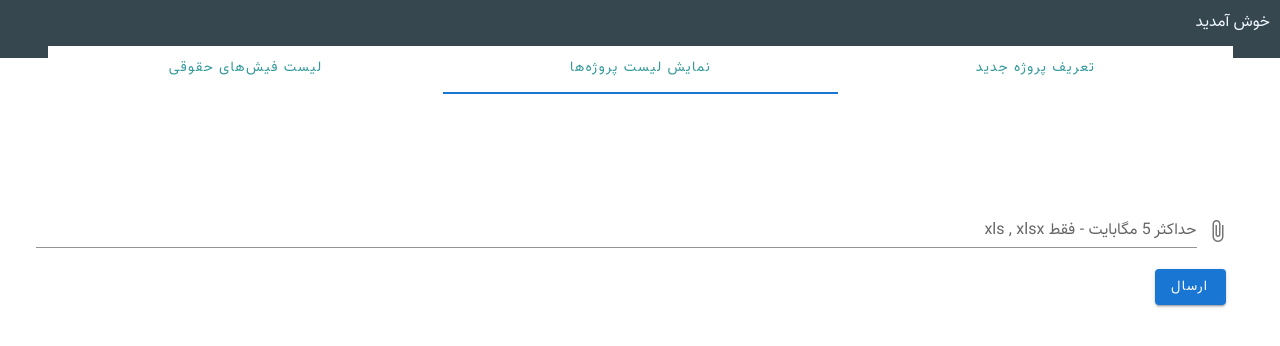
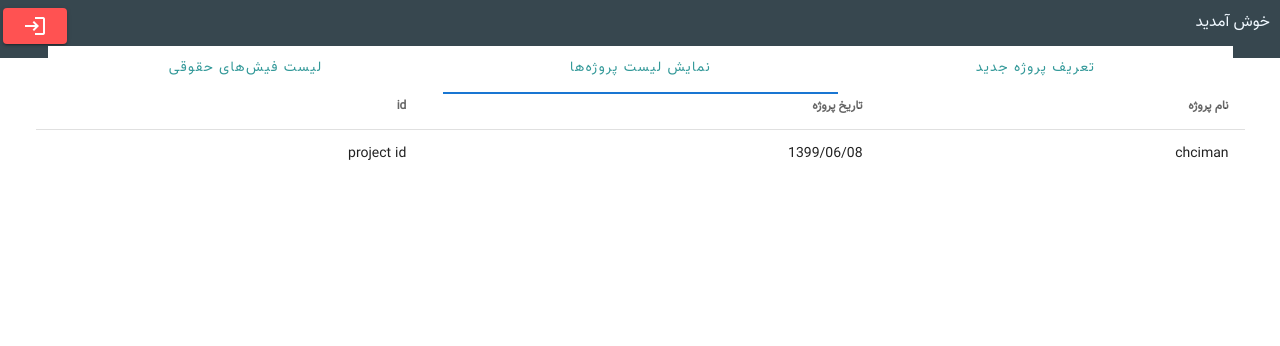
Before and after one commit to ClOsSe/payroll, a Vue app: page /employer in a window 1280 px wide. Shown: the top 346 px of the page. Built offline with nearby package versions, Linux system fonts and the light colour scheme.

Commit message:
pop-up and upload file components fixed

```diff
--- a/src/layouts/Main.vue
+++ b/src/layouts/Main.vue
@@ -2,12 +2,22 @@
   <div class="bg-gray">
     <v-layout class="header" row>
       <v-flex class="nav_username" col="12">خوش آمدید</v-flex>
+      <v-btn slall dark color="error" id="cancel" @click="logOut()">
+        <v-icon dark>mdi-login</v-icon>
+      </v-btn>
     </v-layout>
     <router-view />
   </div>
 </template>
 <script>
-export default {};
+export default {
+  methods: {
+    logOut() {
+      localStorage.clear();
+      this.$router.push("/login");
+    },
+  },
+};
 </script>
 <style>
 .header {
@@ -19,4 +29,8 @@ export default {};
   margin-right: 10px;
   color: aliceblue;
 }
+
+#cancel {
+  margin: 20px;
+}
 </style>
--- a/src/views/Employer.vue
+++ b/src/views/Employer.vue
@@ -9,34 +9,31 @@
       <router-view />
 
       <v-layout>
-        <v-row v-show="uploadFile">
-          <v-file-input
-            v-model="excelFile"
-            ref="excelFile"
-            show-size
-            :rules="excelFileRules"
-            accept=".xls, .xlsx"
-            label="حداکثر 5 مگابایت - فقط xls , xlsx"
-          ></v-file-input>
-          <v-btn @click="sendList()" color="primary">ارسال</v-btn>
+        <!-- this will be shoed with drop down  -->
+        <v-row v-show="showProjectLists" md="12">
+          <v-flex>
+            <v-data-table
+              :hide-default-footer="true"
+              :headers="projectsHeaders"
+              :items="projectItems"
+              @click:row="viewProject"
+              :selected="projectNameSelected"
+            ></v-data-table>
+          </v-flex>
         </v-row>
-
+        <!-- ******************************* -->
         <v-row v-show="showList">
           <v-flex>
             <v-data-table
               :hide-default-footer="true"
               :headers="headers"
               :items="items"
-              @click:row="veiwItem"
+              @click:row="viewPayrollItem"
               :selected="selected"
-            >
-              <template v-slot:items="props">
-                <tr>{{props.items}}</tr>
-              </template>
-            </v-data-table>
+            ></v-data-table>
           </v-flex>
         </v-row>
-
+        <!-- ************************* -->
         <v-row v-show="registerProject">
           <v-text-field v-model="projectName" label="نام پروژه را وارد کنید"></v-text-field>
           <v-btn @click="sendProjectName" color="primary">ثبت</v-btn>
@@ -45,9 +42,9 @@
     </v-layout>
     <!-- ***********************   POPUP   *************************** -->
 
-    <v-dialog v-model="dialog">
+    <v-dialog v-model="showPayrollItem">
       <v-card-title class="headline grey lighten-2 pos">
-        نام پروژه {{headers.project_name}}
+        نام پروژه {{this.payrollname2}}
         <v-btn small absolute left dark color="error" id="cancel" @click="cancel()">
           <v-icon dark>mdi-close</v-icon>
         </v-btn>
@@ -56,93 +53,105 @@
     </v-dialog>
 
     <!-- ***********************   POPUP   *************************** -->
+    <!-- upload payroll file based on project name -->
+    <v-dialog v-model="uploadFile">
+      <v-card-title class="headline grey lighten-2 pos">
+        آپلود فیش حقوق برای پروژه: {{this.projectname2}}
+        <v-btn small absolute left dark color="error" id="cancel" @click="cancelUpload()">
+          <v-icon dark>mdi-close</v-icon>
+        </v-btn>
+      </v-card-title>
+      <UploadPayroll :projectNameSelected="projectNameSelected"></UploadPayroll>
+    </v-dialog>
+    <!-- ********************** -->
   </v-container>
 </template>
 <script>
 import PopUpDialog from "./PopUpDialog.vue";
-
+import UploadPayroll from "./UploadPayroll.vue";
 export default {
   components: {
     PopUpDialog,
+    UploadPayroll,
   },
   data: () => ({
-    dialog: false,
+    projectname2: "", // save project name to send to show on pop up title
+    payrollname2: "", // save payroll name to send to show on pop up title
+    projectNameSelected: "",
+    showPayrollItem: false,
     selected: "",
-    excelFile: null,
     projectName: "",
-    uploadFile: true,
+    uploadFile: false,
     registerProject: false,
     showList: false,
+    showProjectLists: true,
     active_tab: 1,
-    excelFileRules: [
-      (value) =>
-        !value ||
-        value.size <= 5000000 ||
-        "حجم فایل باید کمتر از 5 مگابایت باشد!",
-    ],
+
     tabs: [
       { index: 0, name: "تعریف پروژه جدید" },
       { index: 1, name: "نمایش لیست پروژه‌ها" },
       { index: 2, name: "لیست فیش‌های حقوقی" },
     ],
     headers: [
+      { text: "نام و نام خانوادگی", sortable: false, value: "username" },
+      { text: "کد پرسنلی", sortable: false, value: "id" },
       { text: "نام پروژه", sortable: false, value: "project_name" },
-      { text: "تاریخ", value: "date_monthly" },
+      { text: " تاریخ فیش", value: "date_monthly" },
     ],
     items: [
       {
-        project_name: "test 1",
-        date_monthly: "test 2",
+        id: "10522",
+        username: "محمد گودرزی",
+        project_name: "shciman",
+        date_monthly: "1399/06/01",
       },
+    ],
+    projectsHeaders: [
+      { text: "نام پروژه", sortable: false, value: "project_name" },
+      { text: "تاریخ پروژه", sortable: false, value: "project_date" },
+      { text: "id", sortable: false, value: "id" },
+    ],
+    projectItems: [
+      { project_name: "chciman", project_date: "1399/06/08", id: "project id" },
     ],
   }),
   //************************* methods **********************************
   methods: {
-    veiwItem(veiwItem) {
-      //  dialog will show dialog component
-      this.dialog = true;
-      this.selected = veiwItem.id;
+    viewProject(viewProject) {
+      this.uploadFile = true;
+
+      this.projectname2 = viewProject.project_name;
+      this.projectNameSelected = viewProject.id;
+    },
+    viewPayrollItem(viewItem) {
+      //  dialog will show popupdialog component
+      this.showPayrollItem = true;
+      this.payrollname2 = viewItem.project_name;
+      this.selected = viewItem.id;
     },
     // moving between tabs
     changeTab(e) {
       if (e === 0) {
         this.registerProject = true;
         this.showList = false;
-        this.uploadFile = false;
-        console.log("id tab" + e);
+        (this.showProjectLists = false), console.log("id tab : " + e);
       } else if (e === 1) {
-        this.uploadFile = true;
-        this.showList = false;
+        (this.showProjectLists = true), (this.showList = false);
         this.registerProject = false;
-        console.log("id tab" + e);
+        console.log("id tab : " + e);
       } else {
         this.showList = true;
         this.registerProject = false;
-        this.uploadFile = false;
-        console.log("id tab" + e);
+        (this.showProjectLists = false), console.log("id tab : " + e);
       }
     },
-    // Insert Excel file Into DB
-    sendList() {
-      // send xls file to DB with post
-      let list = new FormData();
-      if (!this.excelFile) {
-        alert("لطفا ابتدا یک فایل انتخاب کنید!");
-        return;
-      }
-      list.append("projects", this.excelFile, this.excelFile.name);
-      // ersal form data be samt server
-      this.$axios
-        .post("lists", list)
-        .then((data) => {
-          console.log(data);
-        })
-        .catch((e) => {
-          console.log(e);
-        });
+
+    cancel() {
+      this.showPayrollItem = false;
     },
-    cancel() {
-      this.dialog = false;
+    cancelUpload() {
+      this.uploadFile = false;
+      this.projectname2 = "";
     },
     //chetori bedon inke safe ja be ja beshhe link taghir kone?
     // regiter a new project name
@@ -177,7 +186,6 @@ export default {
   width: 120px;
   height: 60px;
 }
-.v-file-input,
 .v-text-field {
   margin-top: 10%;
   margin-right: 15px;
--- a/src/views/Login.vue
+++ b/src/views/Login.vue
@@ -51,6 +51,8 @@ export default {
   },
   methods: {
     submit() {
+      // naghsh user ( admin - user) moshakhas mishe
+      //  man roye rol ya naghsh shart mizaram baraye ersal be samt baghi safahat
       this.$axios
         .post("/login", {
           username: this.username,
@@ -67,7 +69,7 @@ export default {
             } else if (data.data.role === "admin") {
               this.$router.push("/employer");
             } else {
-              alert(data); //username or password is not correct
+              alert(data); //username or password is not correct!
             }
           }
         })
--- a/src/views/PopUpDialog.vue
+++ b/src/views/PopUpDialog.vue
@@ -6,7 +6,7 @@
           <v-card>
             <v-divider></v-divider>
 
-            <v-card-text id="test">
+            <v-card-text id="text">
               <v-data-table :hide-default-footer="true" :headers="headers" :items="information"></v-data-table>
             </v-card-text>
 
@@ -34,7 +34,14 @@ export default {
       { text: "کسورات", sortable: false, value: "deductions" },
       { text: "تاریخ", sortable: false, value: "date_monthly" },
     ],
-    information: [],
+    information: [
+      {
+        national_id: "123456789",
+        additions: "1500000+",
+        deductions: "5000000-",
+        date_monthly: "1399/07/01",
+      },
+    ],
   }),
   watch: {
     selected: {
@@ -56,7 +63,7 @@ export default {
 };
 </script>
 <style >
-#test {
+#text {
   margin: 10px;
 }
 </style>
--- /dev/null
+++ b/src/views/UploadPayroll.vue
@@ -0,0 +1,77 @@
+<template>
+  <div>
+    <v-flex>
+      <v-row>
+        <v-col md="12">
+          <v-card>
+            <v-card-text>
+              <h2 style="color:red;">لطفا با توجه به نام پروژه, فایل فیش حقوقی را آپلود کنید.</h2>
+              <v-file-input
+                v-model="excelFile"
+                ref="excelFile"
+                show-size
+                :rules="excelFileRules"
+                accept=".xls, .xlsx"
+                label="حداکثر 5 مگابایت - فقط xls , xlsx"
+              ></v-file-input>
+              <v-btn @click="sendList" color="primary">ارسال</v-btn>
+            </v-card-text>
+
+            <v-divider></v-divider>
+
+            <v-card-actions>
+              <v-spacer></v-spacer>
+            </v-card-actions>
+          </v-card>
+        </v-col>
+      </v-row>
+    </v-flex>
+  </div>
+</template>
+<script>
+export default {
+  props: ["projectNameSelected"],
+
+  data: () => ({
+    excelFile: null,
+
+    excelFileRules: [
+      (value) =>
+        !value ||
+        value.size <= 5000000 ||
+        "حجم فایل باید کمتر از 5 مگابایت باشد!",
+    ],
+  }),
+  methods: {
+    // Insert Excel file Into DB
+    sendList() {
+      // send xls file to DB with post
+      let list = new FormData();
+      if (!this.excelFile) {
+        alert("لطفا ابتدا یک فایل انتخاب کنید!");
+        return;
+      }
+      list.append("projects", this.excelFile, this.excelFile.name);
+      // ersal form data be samt server
+      this.$axios
+        .post("lists", list)
+        .then((data) => {
+          console.log(data);
+        })
+        .catch((e) => {
+          console.log(e);
+        });
+    },
+    cancel() {
+      this.dialog = false;
+    },
+  },
+};
+</script>
+<style >
+.v-file-input {
+  margin-top: 0px;
+  margin-right: 15px;
+  width: 100%;
+}
+</style>
```
Also changed, not shown: src/views/Employee.vue (+6 -3 lines).
